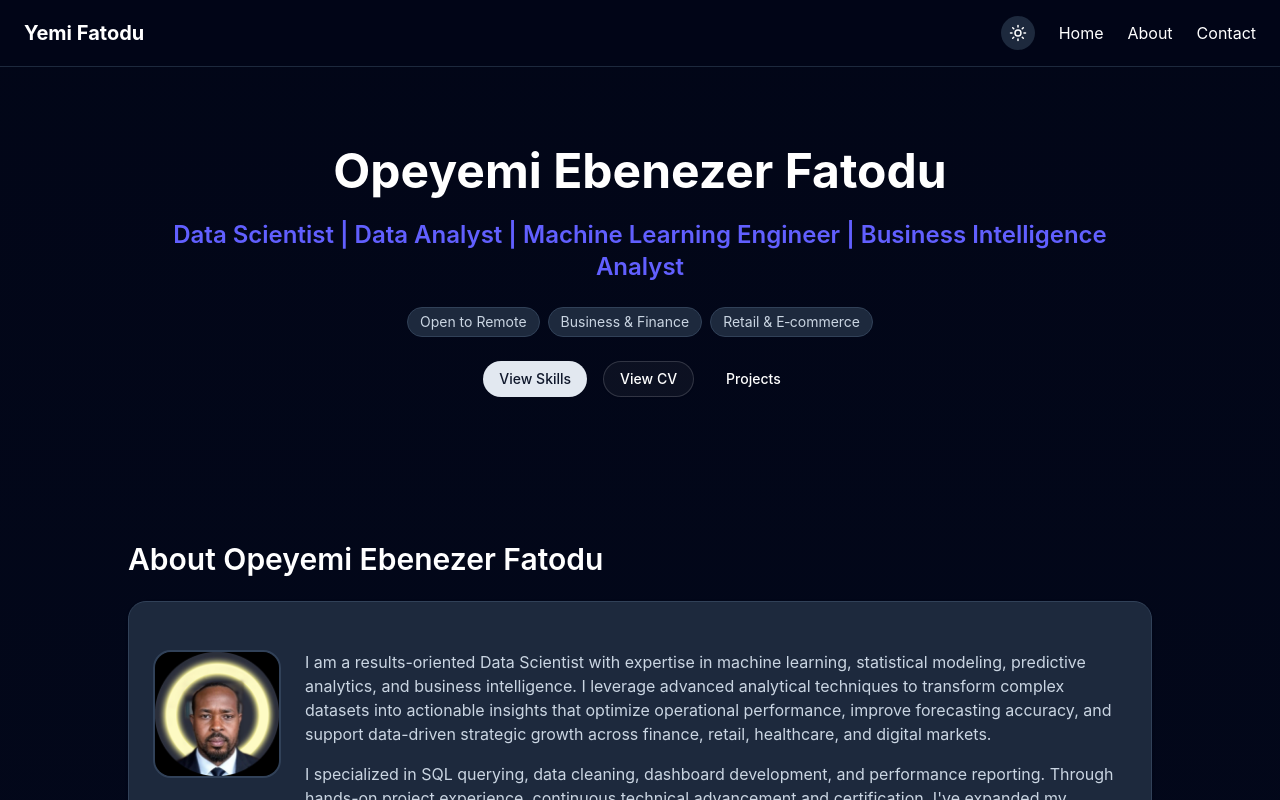
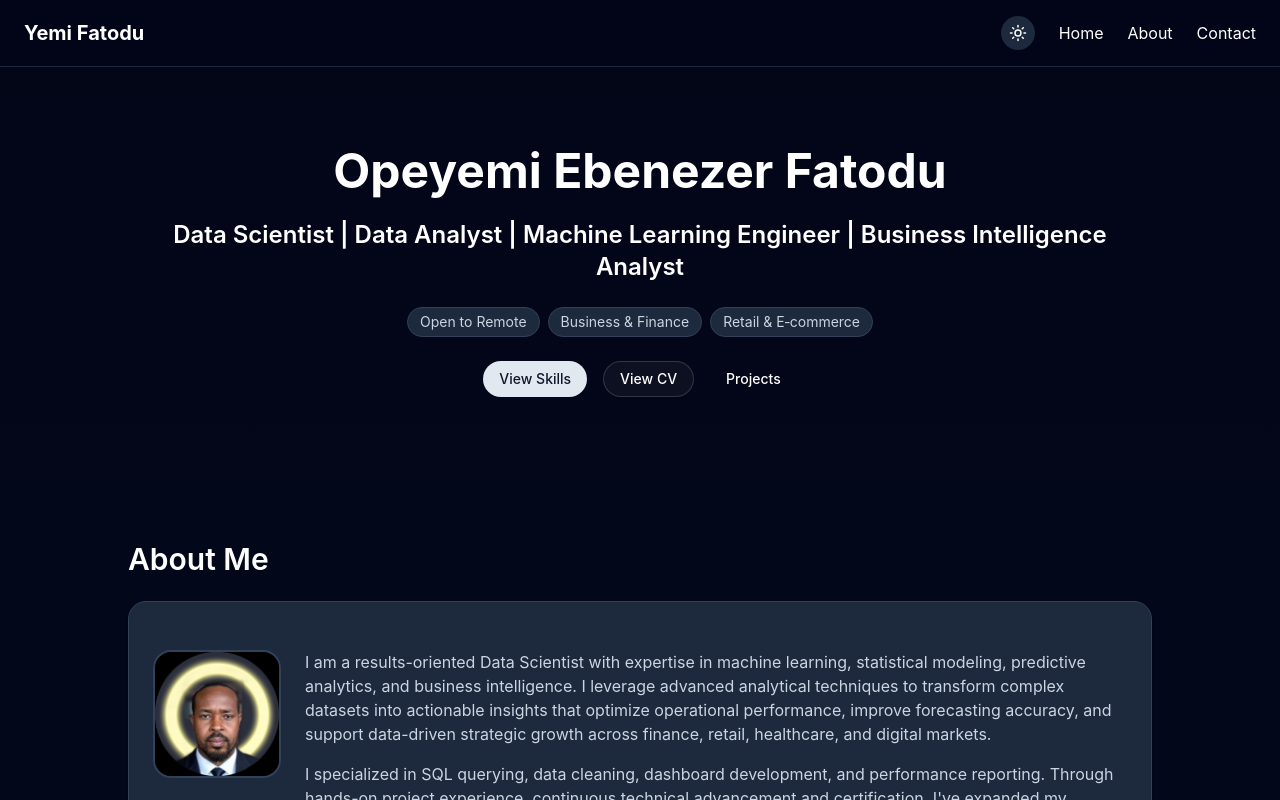
Before and after one commit to yemifatodu/my-portfolio, a React (Vite) app: page / in a window 1280 px wide. Shown: the top 800 px of the page. Built offline with nearby package versions, Linux system fonts and the light colour scheme.

Commit message:
update about heading and subtitle color

```diff
--- a/src/App.jsx
+++ b/src/App.jsx
@@ -180,7 +180,7 @@ export default function PortfolioPreview() {
             className="max-w-5xl mx-auto text-center py-20">
             <div className="flex flex-col items-center gap-6">
               <h1 className="text-4xl md:text-5xl font-bold">Opeyemi Ebenezer Fatodu</h1>
-              <h2 className="text-2xl text-indigo-500 font-semibold">Data Scientist | Data Analyst | Machine Learning Engineer | Business Intelligence Analyst</h2>
+              <h2 className="text-2xl font-semibold text-slate-900 dark:text-white">Data Scientist | Data Analyst | Machine Learning Engineer | Business Intelligence Analyst</h2>
 
               <div className="flex flex-wrap justify-center gap-2 text-sm text-slate-600 dark:text-slate-300">
                 <span className="px-3 py-1 bg-white dark:bg-slate-800 border border-slate-200 dark:border-slate-700 rounded-full">Open to Remote</span>
@@ -197,7 +197,7 @@ export default function PortfolioPreview() {
 
           {/* About Section */}
           <section id="about" className="max-w-5xl mx-auto py-16">
-            <h2 className="text-3xl font-semibold mb-6">About Opeyemi Ebenezer Fatodu</h2>
+            <h2 className="text-3xl font-semibold mb-6">About Me</h2>
             <Card className="bg-white dark:bg-slate-800 border-slate-200 dark:border-slate-700 rounded-2xl">
               <CardContent className="p-6 text-slate-600 dark:text-slate-300">
                 <img src="/profile.jpg" alt="Opeyemi Ebenezer Fatodu — Data Scientist & Business Intelligence Specialist" loading="lazy" decoding="async" className="float-left w-32 h-32 mr-6 mb-4 rounded-2xl border-2 border-slate-200 dark:border-slate-700 object-cover" />
```
